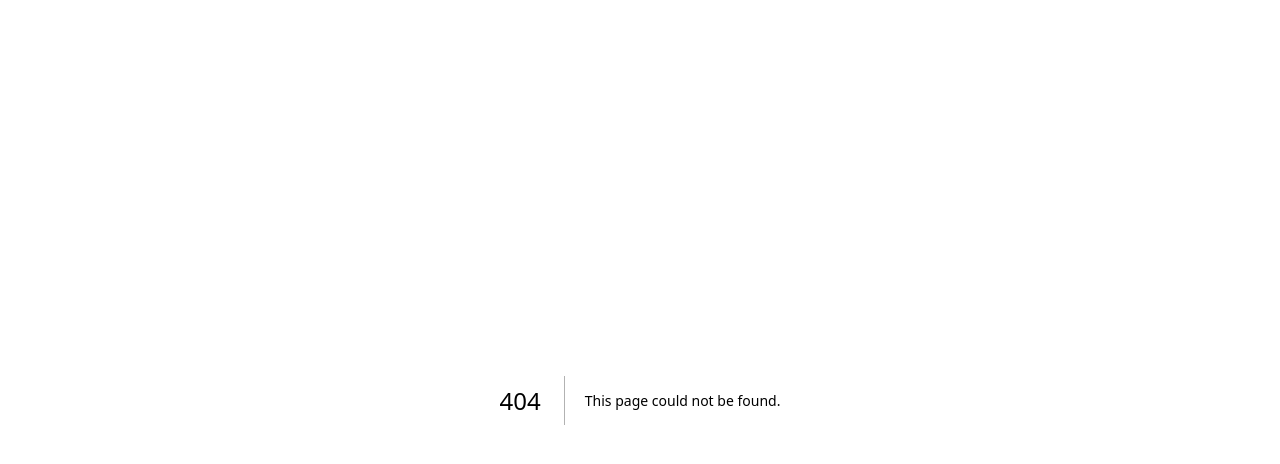
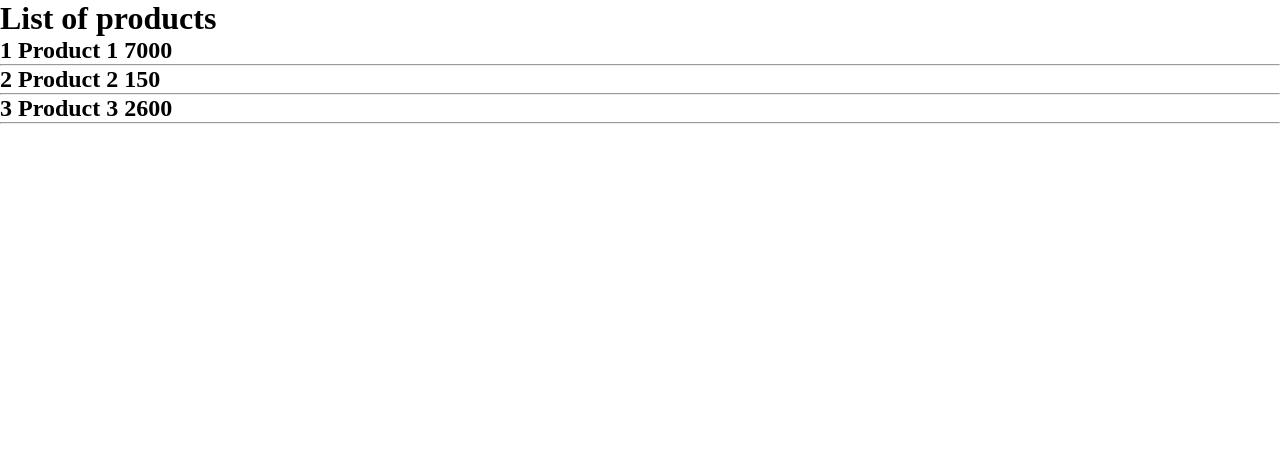
Before and after one commit to yelendisuresh/nextjsprerendering, a Next.js app: page /products in a window 1280 px wide. Before the commit this address had no page. Shown: the top 464 px of the page. Built offline with nearby package versions, Linux system fonts and the light colour scheme; data requests are answered from the project's data file.

Commit message:
stale data problem

```diff
--- /dev/null
+++ b/db.json
@@ -0,0 +1,22 @@
+{
+  "products": [
+    {
+      "id": 1,
+      "title": "Product 1",
+      "price": 7000,
+      "description": "Description 1"
+    },
+    {
+      "id": 2,
+      "title": "Product 2",
+      "price": 150,
+      "description": "Description 2"
+    },
+    {
+      "id": 3,
+      "title": "Product 3",
+      "price": 2600,
+      "description": "Description 3"
+    }
+  ]
+}
--- a/package.json
+++ b/package.json
@@ -11,6 +11,7 @@
   "dependencies": {
     "eslint": "8.39.0",
     "eslint-config-next": "13.3.1",
+    "json-server": "^0.17.3",
     "next": "13.3.1",
     "react": "18.2.0",
     "react-dom": "18.2.0"
--- /dev/null
+++ b/pages/products/index.js
@@ -0,0 +1,31 @@
+function ProductList({ products }) {
+  return (
+    <>
+      <h1>List of products</h1>
+      {products.map(product => {
+        return (
+          <div key={product.id}>
+            <h2>
+              {product.id} {product.title} {product.price}
+            </h2>
+            <hr />
+          </div>
+        );
+      })}
+    </>
+  );
+}
+
+export default ProductList;
+
+export async function getStaticProps() {
+  console.log("Generating / Regenerating ProductList");
+  const response = await fetch("http://localhost:4000/products");
+  const data = await response.json();
+
+  return {
+    props: {
+      products: data,
+    },
+  };
+}
```
Also changed, not shown: pages/products/[productId].js (added, +42 -0 lines), 1 other file (tests, documents, lock files or other folders).
